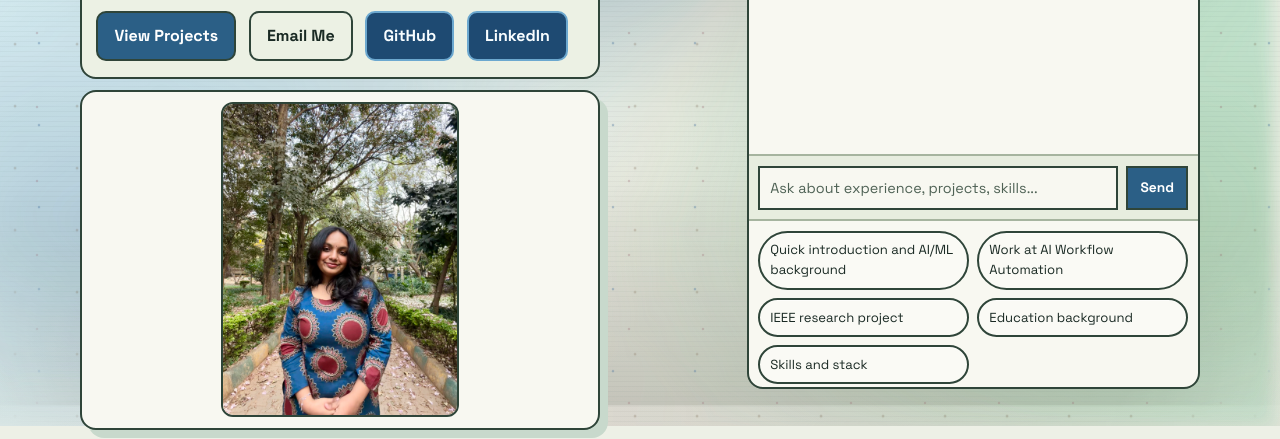
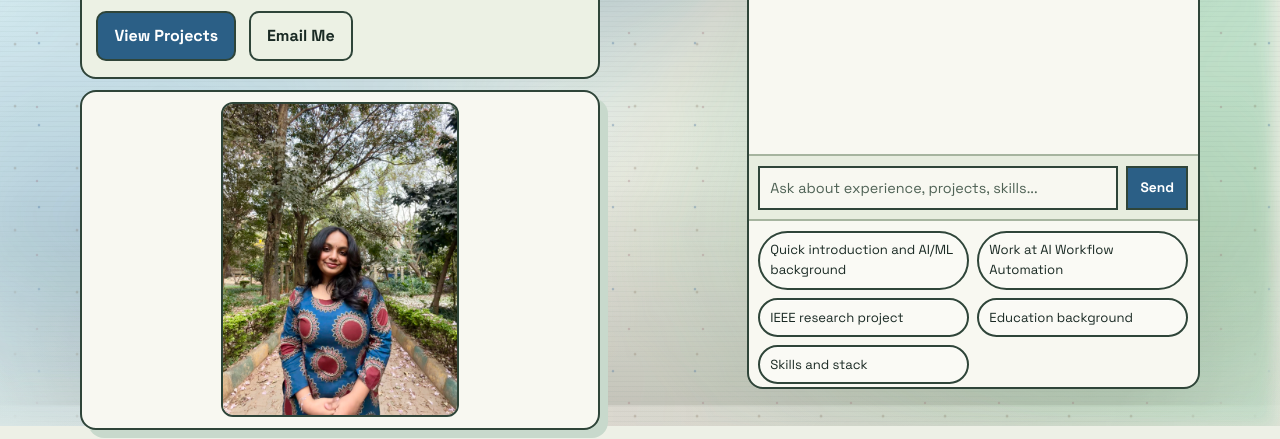
Before and after one commit to sarikashirolkar/Portfolio-Sarika, a plain HTML site: page index.html in a window 1280 px wide. Shown: the part 374-813 px from the top of the page. Drawn offline with Linux system fonts and the light colour scheme.

Commit message:
Revert "Add GitHub and LinkedIn buttons with distinct style"
This reverts commit 23e125735b58fe1b9b61aea0bdad2c6e28450c36.

```diff
--- a/index.html
+++ b/index.html
@@ -53,8 +53,6 @@
               <div class="hero-cta">
                 <a class="btn" href="#projects">View Projects</a>
                 <a class="btn btn-ghost" href="mailto:sarikashirolkar@gmail.com">Email Me</a>
-                <a class="btn btn-social" href="https://github.com/sarikashirolkar" target="_blank" rel="noopener">GitHub</a>
-                <a class="btn btn-social" href="https://linkedin.com/in/sarikashirolkar" target="_blank" rel="noopener">LinkedIn</a>
               </div>
             </article>
             <figure class="hero-photo">
--- a/styles.css
+++ b/styles.css
@@ -471,26 +471,6 @@ body.theme-light .theme-toggle .theme-toggle-knob {
 .btn-ghost {
   background: transparent;
   color: var(--ink);
-}
-
-.btn-social {
-  background: #17395a;
-  color: #f5fbff;
-  border-color: #93bde6;
-}
-
-.btn-social:hover {
-  background: #204d78;
-}
-
-body.theme-light .btn-social {
-  background: #1e4a72;
-  color: #f8fdff;
-  border-color: #6ca8cf;
-}
-
-body.theme-light .btn-social:hover {
-  background: #275c8c;
 }
 
 main {
```
